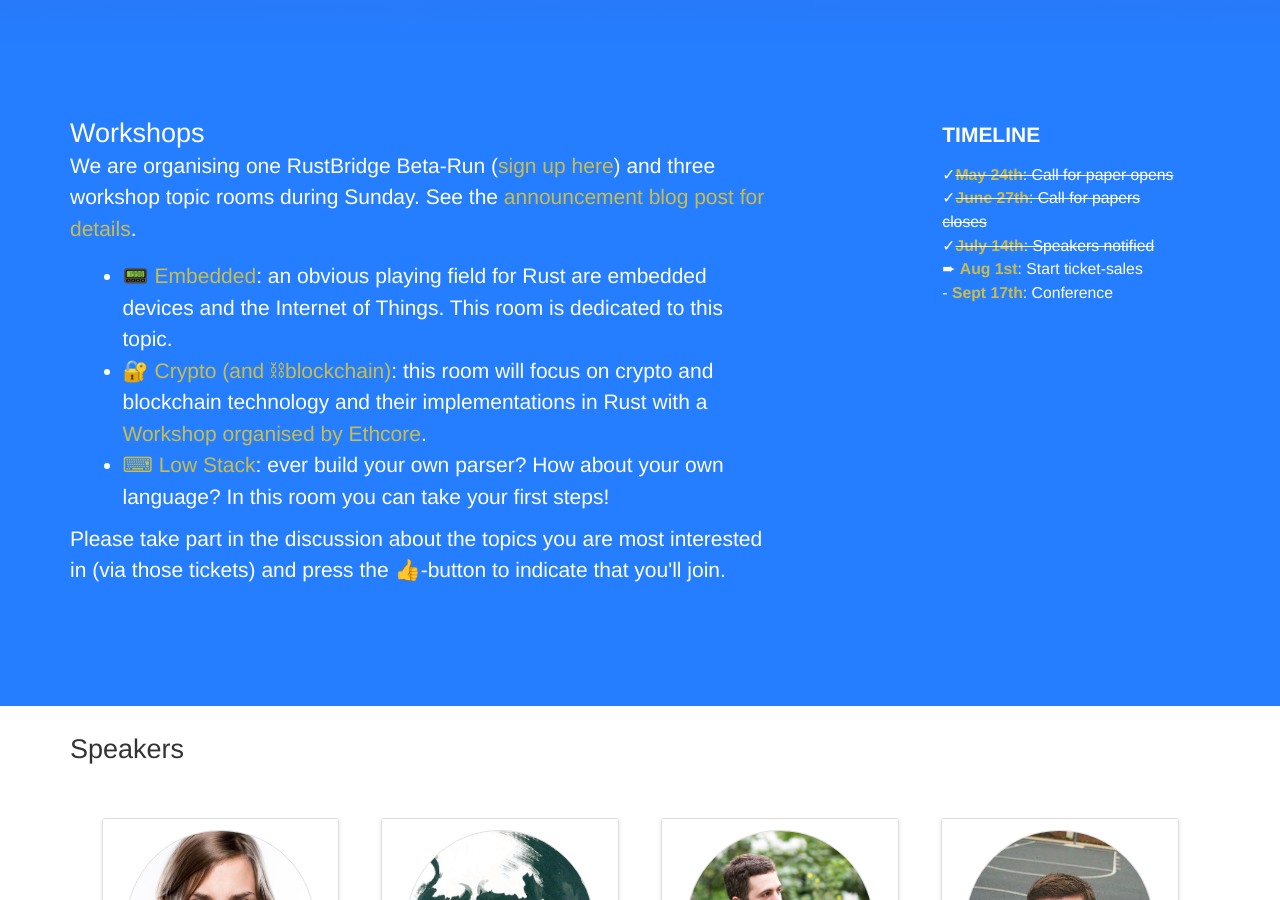
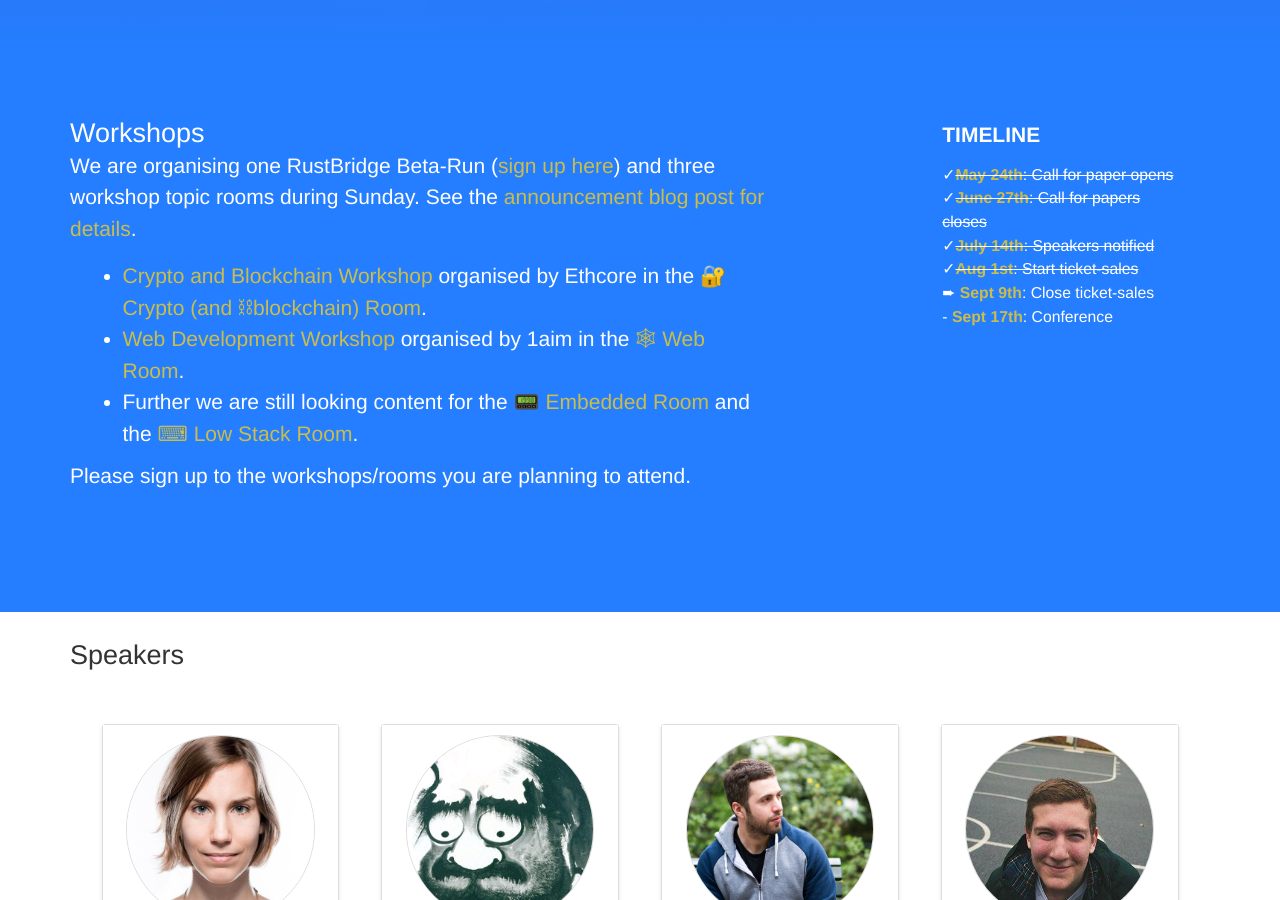
Before and after one commit to RustFestEU/blog.rustfest.eu, a Jekyll site: the page built from index.html, in a window 1280 px wide and 900 px high, scrolled down 569 px. Built offline with Jekyll 4.4.1, drawn with Linux system fonts in a browser that asks for light colours.

Commit message:
reword the workshops sections again

```diff
--- a/index.html
+++ b/index.html
@@ -56,12 +56,18 @@ bodytags: with-hero
           We are organising one RustBridge Beta-Run (<a href="http://discourse.opentechschool.org/t/rustbridge-workshop-sept-18th-berlin-together-with-rustfest/1849/1">sign up here</a>) and three workshop topic rooms during Sunday. See the <a href="/blog/let-there-be-workshops">announcement blog post for details</a>.
         </p>
         <ul>
-          <li><a href="https://github.com/RustFestEU/conf-2016/issues/1">📟 Embedded</a>: an obvious playing field for Rust are embedded devices and the Internet of Things. This room is dedicated to this topic.</li>
-          <li><a href="https://github.com/RustFestEU/conf-2016/issues/2">🔐 Crypto (and ⛓blockchain)</a>: this room will focus on crypto and blockchain technology and their implementations in Rust with a <a href="https://activities.rustfest.eu/activities/1">Workshop organised by Ethcore</a>.</li>
-          <li><a href="https://github.com/RustFestEU/conf-2016/issues/3">⌨ Low Stack</a>: ever build your own parser? How about your own language? In this room you can take your first steps!</li>
+          <li>
+            <a href="https://activities.rustfest.eu/activities/1">Crypto and Blockchain Workshop</a> organised by Ethcore in the <a href="https://github.com/RustFestEU/conf-2016/issues/2">🔐 Crypto (and ⛓blockchain) Room</a>.
+          </li>
+
+          <li>
+            <a href="https://activities.rustfest.eu/activities/2">Web Development Workshop</a> organised by 1aim in the <a href="https://github.com/RustFestEU/conf-2016/issues/5">🕸 Web Room</a>.
+          </li>
+          <li>
+            Further we are still looking content for the <a href="https://github.com/RustFestEU/conf-2016/issues/1">📟 Embedded Room</a> and the <a href="https://github.com/RustFestEU/conf-2016/issues/3">⌨ Low Stack Room</a>.
         </ul>
         <p>
-          Please take part in the discussion about the topics you are most interested in (via those tickets) and press the 👍-button to indicate that you'll join.
+          Please sign up to the workshops/rooms you are planning to attend.
         </p>
       </div>
       <div class="timeline">
@@ -70,7 +76,8 @@ bodytags: with-hero
           ✓<span style="text-decoration: line-through"><span class="highlight">May 24th</span>: Call for paper opens</span> <br>
           ✓<span style="text-decoration: line-through"><span class="highlight">June 27th</span>: Call for papers closes</span><br>
           ✓<span style="text-decoration: line-through"><span class="highlight">July 14th</span>: Speakers notified </span><br>
-          ➨ <span class="highlight">Aug 1st</span>: Start ticket-sales <br />
+          ✓<span style="text-decoration: line-through" ><span class="highlight">Aug 1st</span>: Start ticket-sales </span><br />
+          ➨ <span class="highlight">Sept 9th</span>: Close ticket-sales <br />
           - <span class="highlight">Sept 17th</span>: Conference
         </p>
       </div>
```
